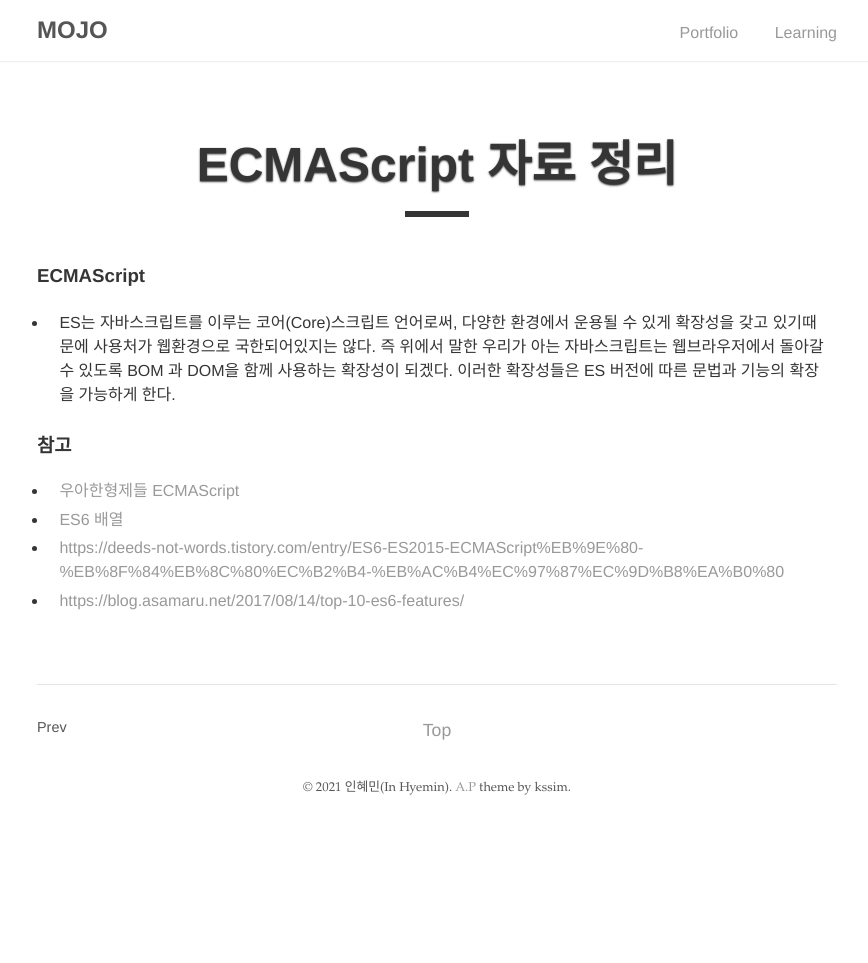
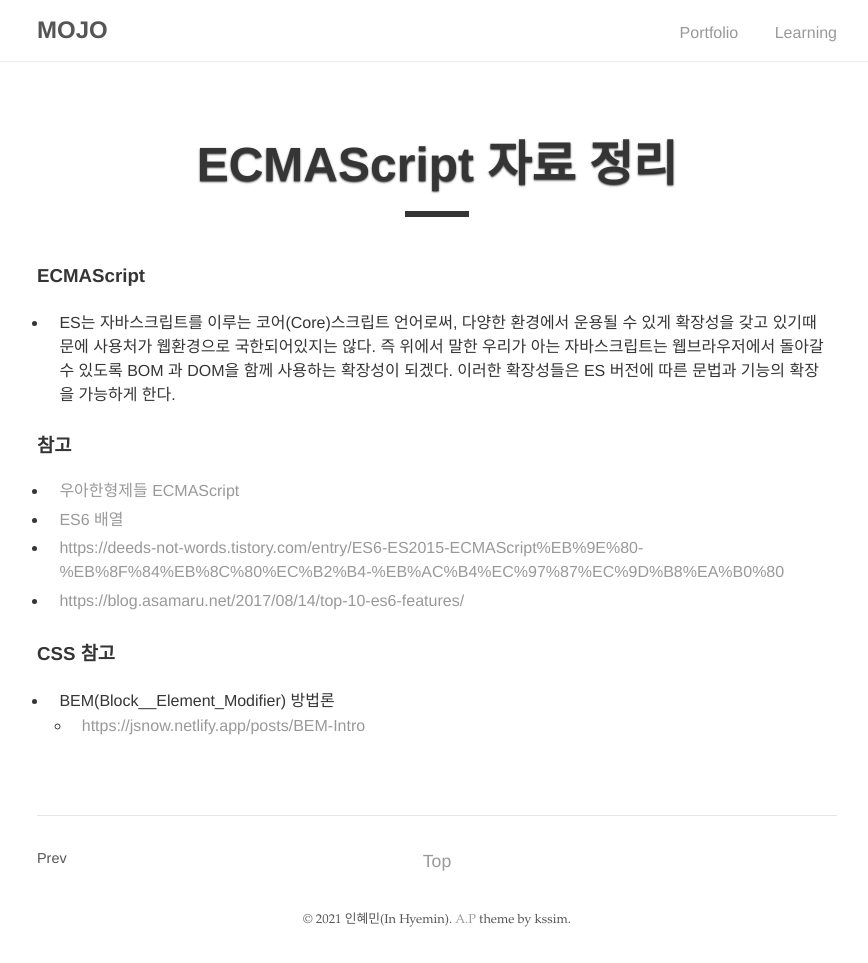
Before and after one commit to minilgl/minilgl.github.io, a Jekyll site: the page built from _posts/2021-02-24-ecmascript-learning.md, in a window 1280 px wide. Shown: the whole page, without its empty margins (203-1071 px from the left). Built offline with Jekyll 4.4.1, drawn with Linux system fonts in a browser that asks for light colours; before the commit the page ends 900 px from its top, so only the background shows below that.

Commit message:
Update 2021-02-24-ecmascript-learning.md

```diff
--- a/_posts/2021-02-24-ecmascript-learning.md
+++ b/_posts/2021-02-24-ecmascript-learning.md
@@ -17,3 +17,8 @@ type: Learning
 * [ES6 배열](https://kyuhyuk.kr/article/javascript/2020/01/19/JavaScript-Array)
 * [https://deeds-not-words.tistory.com/entry/ES6-ES2015-ECMAScript%EB%9E%80-%EB%8F%84%EB%8C%80%EC%B2%B4-%EB%AC%B4%EC%97%87%EC%9D%B8%EA%B0%80](https://deeds-not-words.tistory.com/entry/ES6-ES2015-ECMAScript%EB%9E%80-%EB%8F%84%EB%8C%80%EC%B2%B4-%EB%AC%B4%EC%97%87%EC%9D%B8%EA%B0%80)
 * [https://blog.asamaru.net/2017/08/14/top-10-es6-features/](https://blog.asamaru.net/2017/08/14/top-10-es6-features/)
+
+
+### CSS 참고
+* BEM(Block__Element_Modifier) 방법론
+    * [https://jsnow.netlify.app/posts/BEM-Intro](https://jsnow.netlify.app/posts/BEM-Intro)
```
